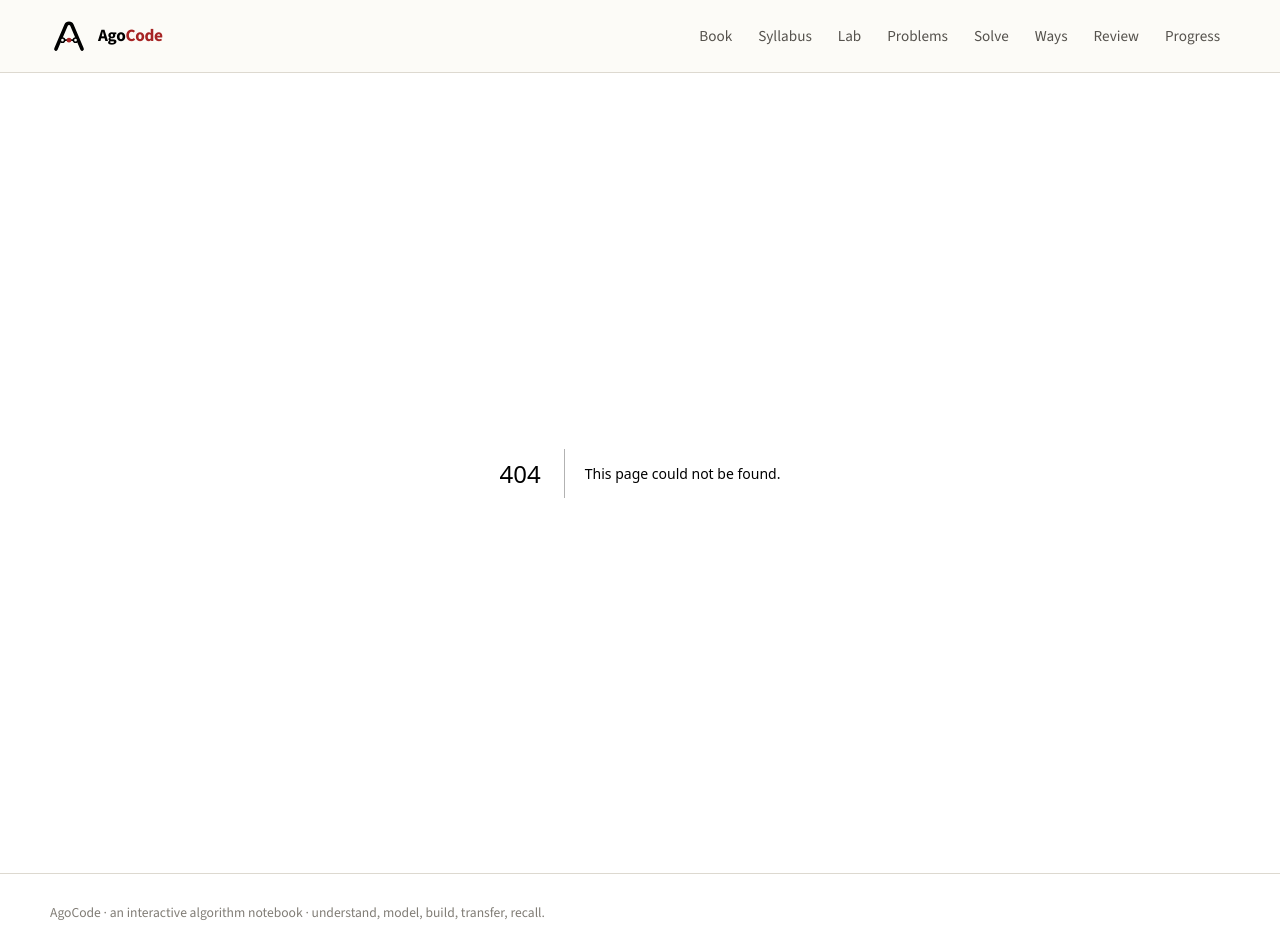
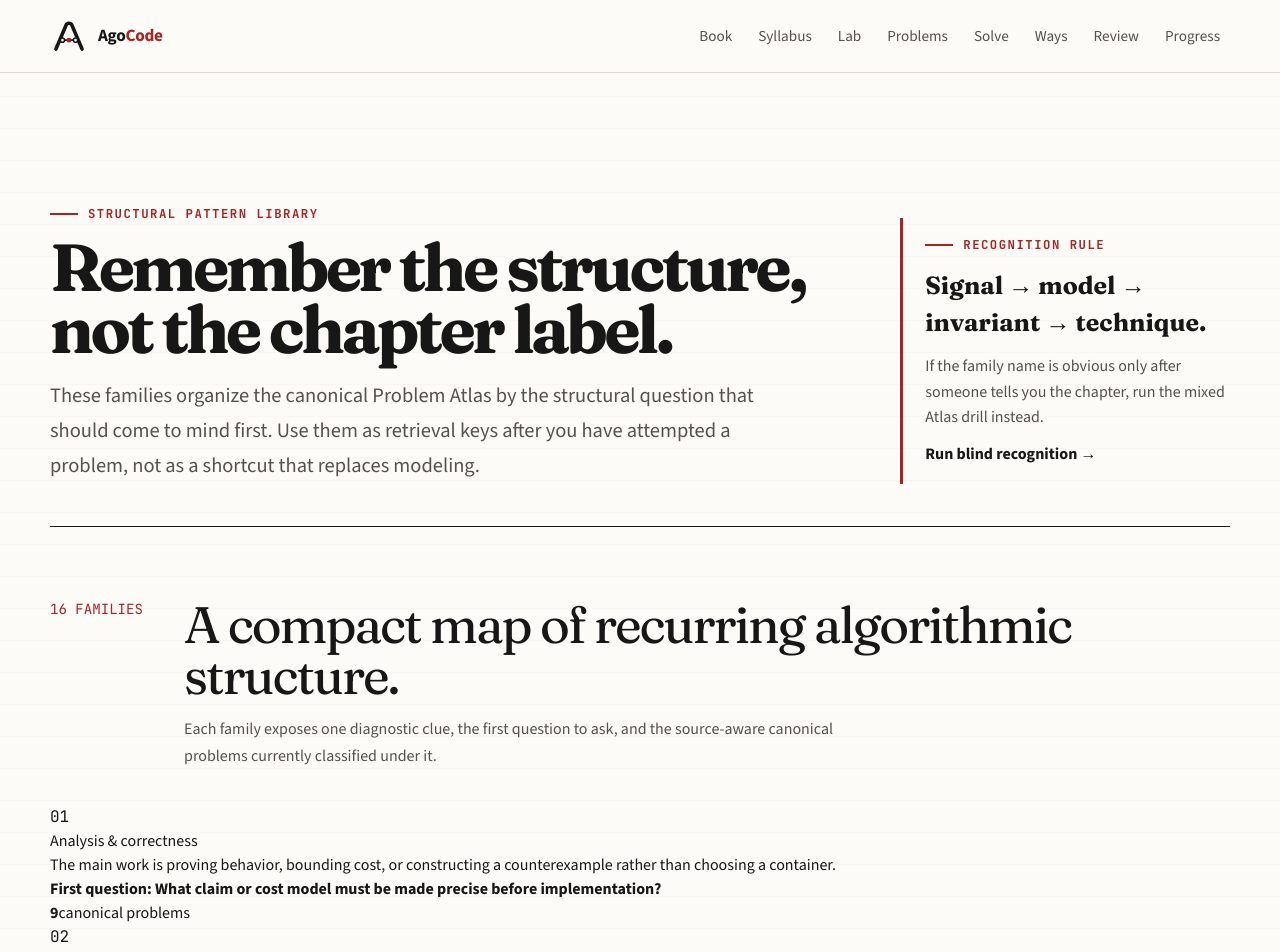
Before and after one commit to anatwork14/agocode, a Next.js app: page /patterns in a window 1280 px wide. Before the commit this address had no page. Shown: the top 952 px of the page. Built offline with nearby package versions, Linux system fonts and the light colour scheme.

Commit message:
feat: add structural pattern library index

```diff
--- /dev/null
+++ b/app/patterns/page.tsx
@@ -0,0 +1,59 @@
+import Link from "next/link";
+import { patternLibrary } from "@/lib/practice/pattern-library";
+
+export const metadata = {
+  title: "Pattern Library",
+  description: "Structural algorithm families with recognition clues, first questions, and canonical practice problems.",
+};
+
+export default function PatternLibraryPage() {
+  return (
+    <main className="page">
+      <div className="site-shell">
+        <div className="knowledge-hero">
+          <div>
+            <div className="eyebrow">Structural pattern library</div>
+            <h1 className="editorial-title editorial-title--compact">Remember the structure, not the chapter label.</h1>
+            <p className="lede">
+              These families organize the canonical Problem Atlas by the structural question that should come to mind first.
+              Use them as retrieval keys after you have attempted a problem, not as a shortcut that replaces modeling.
+            </p>
+          </div>
+          <aside className="knowledge-note">
+            <span className="eyebrow">Recognition rule</span>
+            <strong>Signal → model → invariant → technique.</strong>
+            <p>If the family name is obvious only after someone tells you the chapter, run the mixed Atlas drill instead.</p>
+            <Link href="/practice/atlas">Run blind recognition →</Link>
+          </aside>
+        </div>
+
+        <section className="section pattern-library">
+          <div className="section-heading">
+            <div className="section-heading__index">16 FAMILIES</div>
+            <div>
+              <h2>A compact map of recurring algorithmic structure.</h2>
+              <p>Each family exposes one diagnostic clue, the first question to ask, and the source-aware canonical problems currently classified under it.</p>
+            </div>
+          </div>
+
+          <div className="pattern-library__list">
+            {patternLibrary.map((pattern, index) => (
+              <Link className="pattern-library__row" href={`/patterns/${pattern.id}`} key={pattern.id}>
+                <span className="mono">{String(index + 1).padStart(2, "0")}</span>
+                <div>
+                  <h2>{pattern.label}</h2>
+                  <p>{pattern.clue}</p>
+                  <strong>First question: {pattern.firstQuestion}</strong>
+                </div>
+                <div className="pattern-library__count">
+                  <strong>{pattern.exerciseCount}</strong>
+                  <span>canonical problems</span>
+                </div>
+              </Link>
+            ))}
+          </div>
+        </section>
+      </div>
+    </main>
+  );
+}
```
